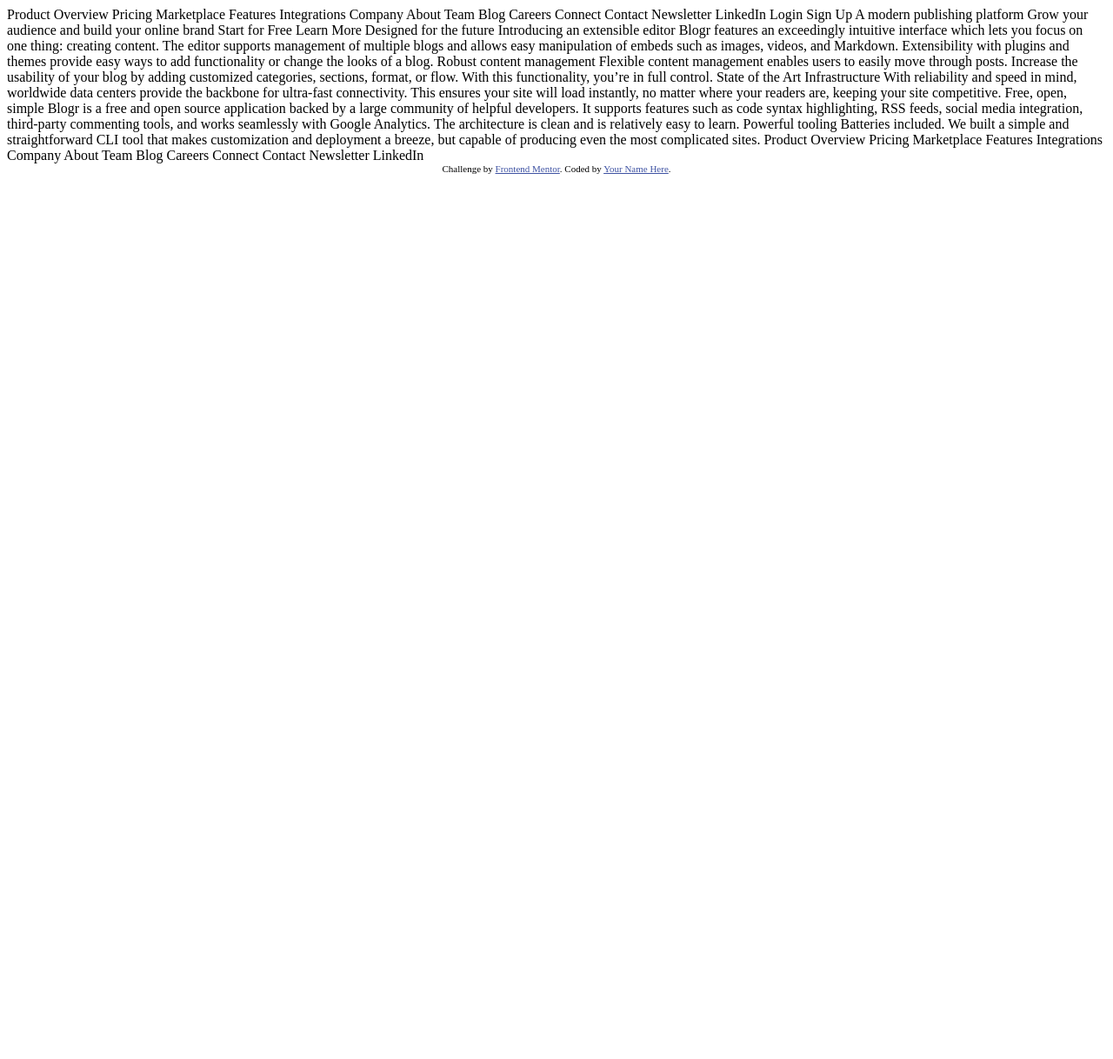
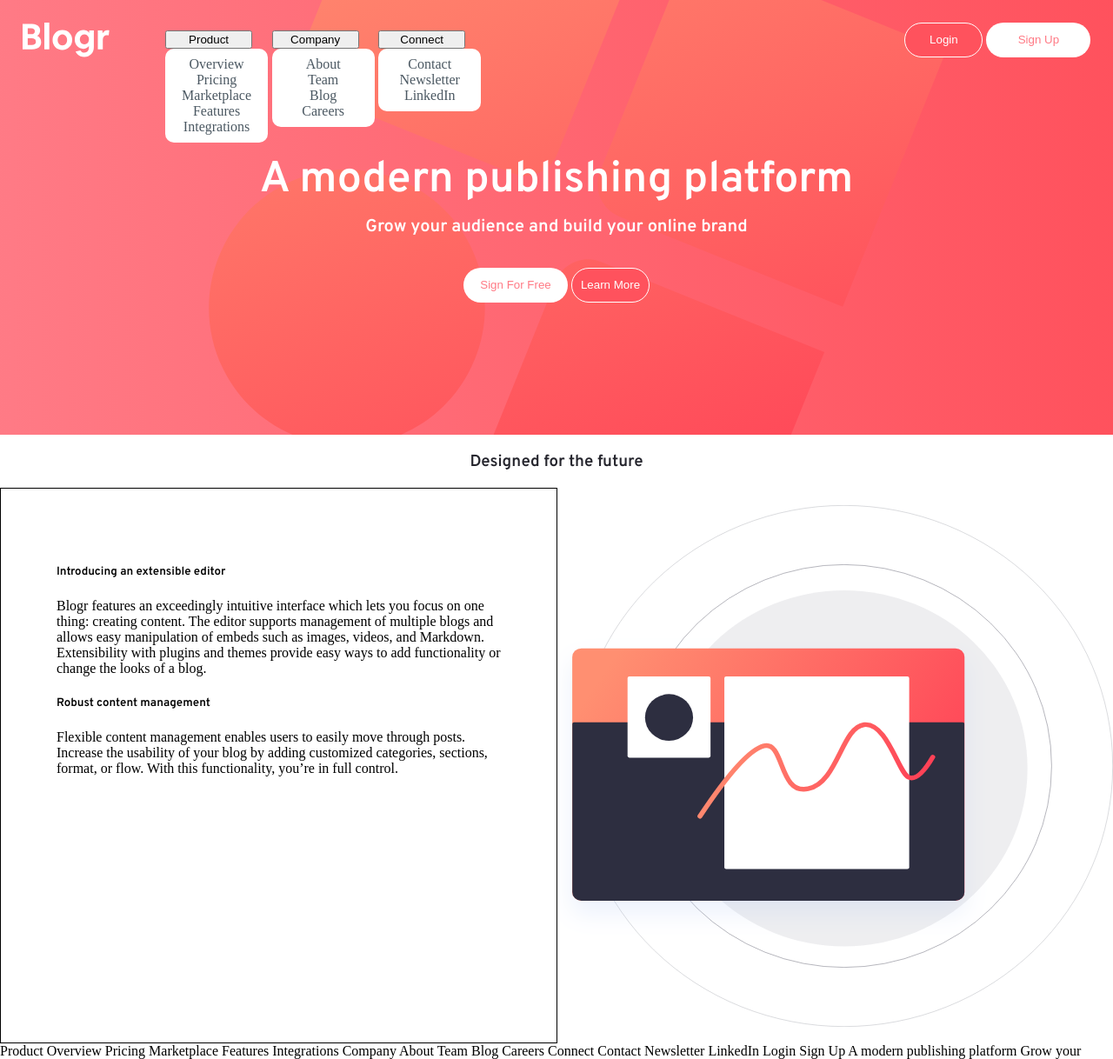
Before and after one commit to abdmud/blogr-landing-page, a plain HTML site: page index.html in a window 1280 px wide. Shown: the top 1218 px of the page at 87% size. Before the commit the page ends 800 px from the top, so only its background shows below. Drawn offline with Linux system fonts and the light colour scheme.

Commit message:
nav tweaks

```diff
--- a/index.html
+++ b/index.html
@@ -5,8 +5,8 @@
   <meta name="viewport" content="width=device-width, initial-scale=1.0"> <!-- displays site properly based on user's device -->
 
   <link rel="icon" type="image/png" sizes="32x32" href="./images/favicon-32x32.png">
-
-  <title>Frontend Mentor | [Blogr]</title>
+  <link rel="stylesheet" href="./styles.css">
+  <title>Blogr</title>
 
   <!-- Feel free to remove these styles or customise in your own stylesheet 👍 -->
   <style>
@@ -15,6 +15,97 @@
   </style>
 </head>
 <body>
+
+  <container class="page">
+
+    <div class="logoNhero">
+      <nav class="nav-bar">
+
+        <img src="./images/logo.svg" alt="blogr-logo">
+
+        <div class="navbar">
+
+          <div class="links">
+            <div class="product linkBtn">
+              <button class="dropbtn">Product
+                <i class="fa fa-caret-down"></i>
+              </button>
+              <div class="dropdown-content">
+                <a href="#">Overview</a>
+                <a href="#">Pricing</a>
+                <a href="#">Marketplace</a>
+                <a href="#">Features</a>
+                <a href="#">Integrations</a>
+              </div>
+            </div>
+
+              <div class="company linkBtn">
+                <button class="dropbtn">Company
+                  <i class="fa fa-caret-down"></i>
+                </button>
+                <div class="dropdown-content">
+                  <a href="#">About</a>
+                  <a href="#">Team</a>
+                  <a href="#">Blog</a>
+                  <a href="#">Careers</a>
+                </div>
+              </div>
+
+              <div class="connect linkBtn">
+                <button class="dropbtn">Connect
+                  <i class="fa fa-caret-down"></i>
+                </button>
+                <div class="dropdown-content">
+                  <a href="#">Contact</a>
+                  <a href="#">Newsletter</a>
+                  <a href="#">LinkedIn</a>
+                </div>
+              </div>
+            </div>
+          <div class="buttons">
+            <button class="trans-btn">Login</button>
+            <button class="white-btn">Sign Up</button>
+          </div>
+        </div>
+      </nav>
+
+      <div class="hero">
+        <h2 class="hero-heading">A modern publishing platform</h2>
+        <h5 class="hero-subheading">Grow your audience and build your online brand</h4>
+
+        <div class="hero-btns">
+          <button class="white-btn">Sign For Free</button>
+          <button class="trans-btn">Learn More</button>
+        </div>
+      </div>
+    </div>
+
+    <div class="services">
+
+      <h3>Designed for the future</h3>
+
+      <div class="services-content">
+
+        <div class="left">
+          <h5>Introducing an extensible editor</h5>
+          <p>Blogr features an exceedingly intuitive interface which lets you focus on one thing: creating content.
+            The editor supports management of multiple blogs and allows easy manipulation of embeds such as images,
+            videos, and Markdown. Extensibility with plugins and themes provide easy ways to add functionality or
+            change the looks of a blog.</p>
+
+          <h5>Robust content management</h5>
+          <p> Flexible content management enables users to easily move through posts. Increase the usability of your blog
+            by adding customized categories, sections, format, or flow. With this functionality, you’re in full control.</p>
+        </div>
+
+        <div class="right">
+          <!--<img src="./images/illustration-editor-desktop.svg" alt="desktop-illustration" class="right-img">-->
+        </div>
+
+      </div>
+
+    </div>
+  </container>
   Product
 
   Overview
--- /dev/null
+++ b/styles.css
@@ -0,0 +1,159 @@
+@import url('https://fonts.googleapis.com/css2?family=Overpass:wght@300;600&display=swap');
+@import url('https://fonts.googleapis.com/css2?family=Ubuntu:wght@400;500;700&display=swap');
+
+:root {
+    --lightRed: hsl(356, 100%, 66%);
+    --veryLightred: hsl(355, 100%, 74%);
+    --veryDarkBlue: hsl(208, 49%, 24%);
+    --white: hsl(0, 0%, 100%);
+    --grayishBlue: hsl(240, 2%, 79%);
+    --veryDarkGrayishBlue: hsl(207, 13%, 34%);
+    --veryDarkBlackBlue: hsl(240, 10%, 16%);
+}
+
+html, body {
+    padding: 0;
+    margin: 0;
+    box-sizing: border-box;
+}
+h1, h2, h3,
+h4, h5 {
+    font-family: 'Overpass', sans-serif;
+    font-weight: 600;
+}
+li {
+    list-style: none;
+    color: var(--white);
+    cursor: pointer;
+}
+
+/********** Page **********/
+
+/********** Hero/Nav Container **********/
+.logoNhero {
+    background-image: url('./images/bg-pattern-intro-desktop.svg'), linear-gradient(to right, var(--veryLightred), var(--lightRed));
+    background-position: center;
+    background-size: cover;
+    background-repeat: no-repeat;
+    height: 500px;
+}
+.nav-bar {
+    padding: 2%;
+}
+
+.nav-bar img {
+    width: 100px;
+    height: 40px;
+}
+.nav-bar {
+    display: flex;
+    flex-direction: row;
+    justify-content: space-between;
+}
+.navbar {
+    display: flex;
+    justify-content: space-between;
+    width: 100%;
+}
+.links {
+    display: flex;
+    justify-content: center;
+    align-items: center;
+    width: 40%;
+    position: relative;
+}
+.dropdown-content {
+    display: flex;
+    flex-direction: column;
+    justify-content: center;
+    align-items: center;
+    width: 100px;
+    height: auto;
+    background-color: var(--white);
+    cursor: pointer;
+    border-radius: 10px;
+    position: absolute;
+    padding: 2%;
+}
+a {
+    text-decoration: none;
+    color: var(--veryDarkGrayishBlue);
+}
+a:hover {
+    color: var(--grayishBlue);
+}
+.linkBtn {
+    margin-left: 5%;
+}
+.dropbtn {
+    width: 100px;
+}
+/*************Hero*****/
+.hero {
+    display: flex;
+    flex-direction: column;
+    justify-content: center;
+    align-items: center;
+    color: var(--white);
+    height: 300px;
+}
+.hero-heading {
+    font-size: 50px;
+}
+.hero-subheading {
+    font-size: 20px;
+    margin-top: -2.5%;
+}
+.white-btn {
+    background-color: var(--white);
+    color: var(--veryLightred);
+    border: none;
+    border-radius: 25px;
+    height: 40px;
+    width: 120px;
+    cursor: pointer;
+}
+.trans-btn {
+    background-color: var(--lightRed);
+    opacity: 1;
+    color: var(--white);
+    border: solid 0.5px var(--white);
+    height: 40px;
+    width: 90px;
+    border-radius: 25px;
+    cursor: pointer;
+}
+
+/*****************Services**************/
+.services {
+    display: flex;
+    justify-content: center;
+    align-items: center;
+    flex-direction: column;
+    height: 700px;
+    position: relative;
+}
+.services-content {
+    display: flex;
+    height: 100%;
+    position: relative;
+
+}
+.left {
+    width: 50%;
+    padding: 5%;
+    border: solid 1px black;
+}
+.right {
+    width: 50%;
+    padding: 5%;
+    background-image: url(./images/illustration-editor-desktop.svg);
+    background-size: 650px 600px;
+    background-repeat: no-repeat;
+    background-position: right;
+    z-index: -1;
+
+}
+.services h3 {
+    color: var(--veryDarkBlackBlue);
+}
```
